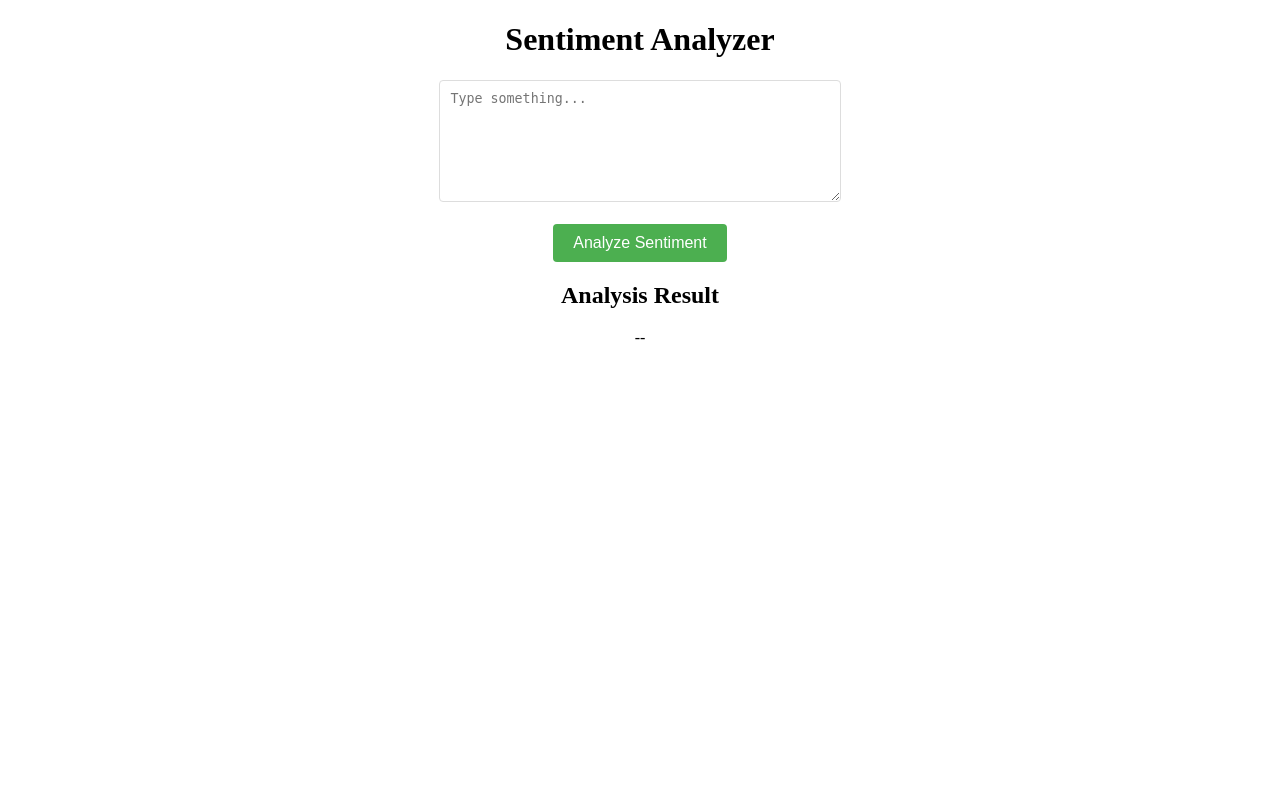
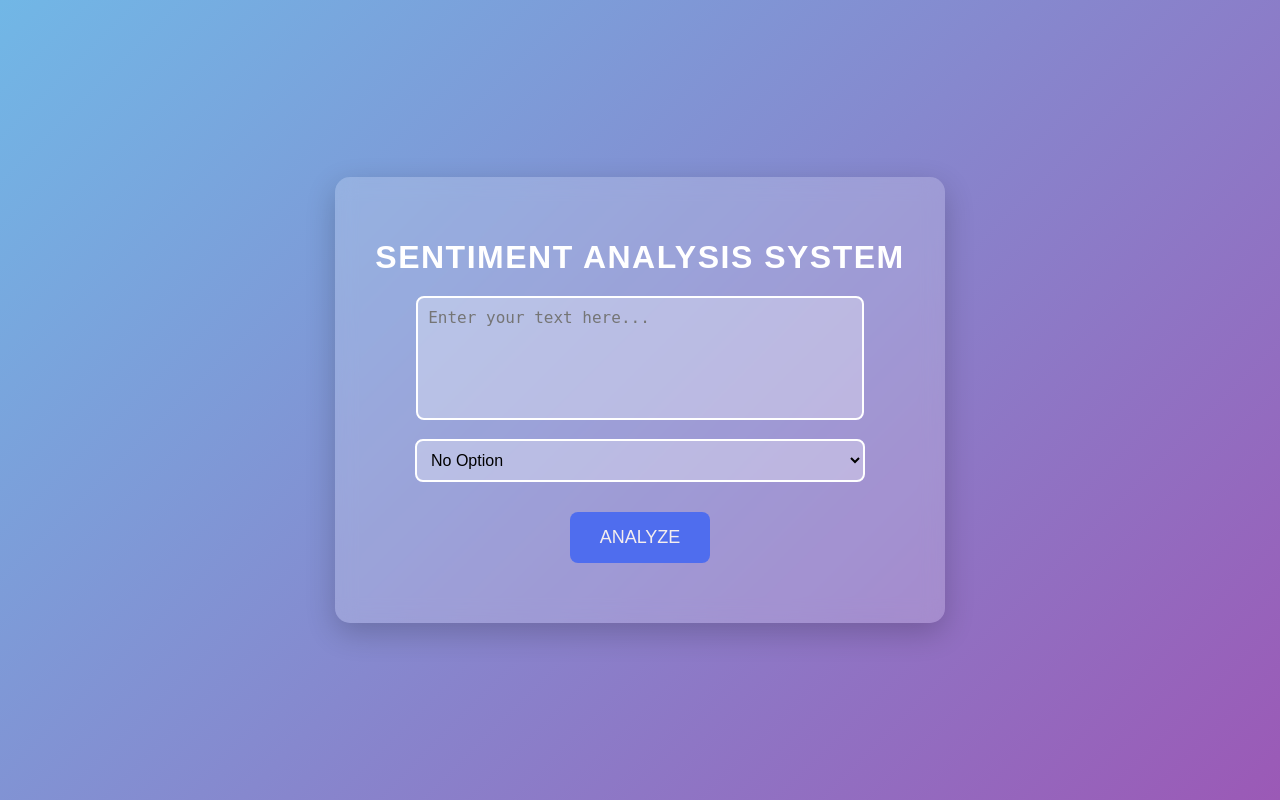
Before and after one commit to Vinu-AD/Sentiment-Analysis, a Flask app: page / in a window 1280 px wide. Run offline with Flask 3, Linux system fonts and the light colour scheme.

Commit message:
feat!: added language translation and UI changed

```diff
--- a/app.py
+++ b/app.py
@@ -7,73 +7,60 @@ app = Flask(__name__)
 translator = Translator()
 
 def detect_language(text):
-    """Detect the language of the given text."""
     try:
         return detect(text)
     except Exception as e:
-        print(f"Language detection error: {e}")  # Log the error
         return 'unknown'
 
+def is_thanglish(text):
+    thanglish_keywords = ['naan', 'kadhal', 'sandhosham', 'perisu', 'magizhchi', 'vettri', 'azhudhu', 'kovam', 'kashtam', 'kavala']
+    return any(word in text.lower() for word in thanglish_keywords)
+
 def translate_to_english(text, src_lang):
-    """Translate text to English from its source language."""
     try:
         translated_text = translator.translate(text, src=src_lang, dest='en').text
         return translated_text
     except Exception as e:
-        print(f"Translation error: {e}")  # Log the error
+        return text
+
+def translate_to_target_language(text, target_lang):
+    try:
+        translated_text = translator.translate(text, dest=target_lang).text
+        return translated_text
+    except Exception as e:
         return text
 
 def analyze_sentiment(text):
-    """Analyze the sentiment of the text using TextBlob."""
     blob = TextBlob(text)
     return blob.sentiment.polarity
 
 def classify_sentiment(text, polarity):
-    """Classify the sentiment based on keywords or polarity score."""
-    happy_keywords = [
-        'sandhosham', 'jolly', 'happy', 'nalla', 'perisu', 'joy', 'enjoy', 'fun',
-        'pleased', 'excited', 'bright', 'cheerful', 'smile', 'sirippu', 'santosham',
-        'santosha', 'arathanai', 'magizhchi', 'vettri', 'win', 'great', 'chanceless',
-        'super', 'semma', 'better', 'nalla vela', 'thrilled', 'eager', 'nalama',
-        'enjoyment', 'delighted', 'achieve', 'power', 'enthusiastic', 'awesome',
-        'fantastic', 'satisfaction', 'success'
-    ]
+    happy_keywords = ['sandhosham', 'happy', 'joy', 'cheerful', 'smile', 'santosham', 'magizhchi', 'vettri', 'win', 'super']
+    sad_keywords = ['kashtam', 'sad', 'pain', 'unhappy', 'disappointed', 'gloomy', 'hurt', 'depressed', 'cry', 'loss']
+    neutral_keywords = ['normal', 'okay', 'average', 'steady', 'chill', 'fine', 'neutral']
 
-    sad_keywords = [
-        'kashtam', 'kastama', 'kavala', 'kavalaya', 'kadupu', 'kevalama', 'kadupa',
-        'eruchal', 'eruchala', 'sad', 'varale', 'sogam', 'pain', 'unhappy', 'disappointed',
-        'blue', 'dull', 'gloomy', 'hurt', 'frustrated', 'verupu', 'verupa', 'aluthom',
-        'thavani', 'azha', 'aavum', 'kavani', 'dislike', 'depressed', 'failure', 'loss',
-        'cry', 'loser', 'waste', 'tension', 'problem', 'issue', 'stress', 'karpu',
-        'valikuthu', 'throat choke', 'crying', 'betrayed'
-    ]
+    lower_text = text.lower()
+    sentiment = "neutral"
+    emoji = "😐"
 
-    neutral_keywords = [
-        'normal', 'paravala', 'pathukalam', 'okay', 'average', 'steady', 'chill',
-        'regular', 'nothing special', 'nallavela', 'ok', 'ippodhiku', 'so-so',
-        'medium', 'neutral', 'moderate', 'acceptable', 'nothing much', 'usual',
-        'balanced', 'neither', 'idhellam sari', 'middle', 'manam iruka', 'fine',
-        'decent', 'middle-ground', 'undecided', 'stable', 'normalcy'
-    ]
+    if any(word in lower_text for word in happy_keywords):
+        sentiment = "happy"
+        emoji = "😊"
+    elif any(word in lower_text for word in sad_keywords):
+        sentiment = "sad"
+        emoji = "😢"
+    elif any(word in lower_text for word in neutral_keywords):
+        sentiment = "neutral"
+        emoji = "😐"
+    else:
+        if polarity > 0:
+            sentiment = "happy"
+            emoji = "😊"
+        elif polarity < 0:
+            sentiment = "sad"
+            emoji = "😢"
 
-    # Lowercase the text for easier keyword matching
-    lower_text = text.lower()
-
-    # Check for keywords first, then fallback to polarity
-    if any(word in lower_text for word in happy_keywords):
-        return "happy"
-    elif any(word in lower_text for word in sad_keywords):
-        return "sad"
-    elif any(word in lower_text for word in neutral_keywords):
-        return "neutral"
-    else:
-        # Use polarity for fallback classification
-        if polarity > 0:
-            return "happy"
-        elif polarity < 0:
-            return "sad"
-        else:
-            return "neutral"
+    return sentiment, emoji
 
 @app.route('/')
 def home():
@@ -83,28 +70,34 @@ def home():
 def analyze():
     data = request.json
     text = data.get('text')
+    display_language = data.get('display_language', 'en')
 
     if not text:
         return jsonify({'error': 'No text provided'}), 400
 
-    # Detect the language of the text
     lang = detect_language(text)
 
-    # Translate the text to English if it's not already in English
-    if lang != 'en':
+    if is_thanglish(text):
+        translated_text = translate_to_english(text, 'ta')
+    elif lang != 'en':
         translated_text = translate_to_english(text, lang)
     else:
         translated_text = text
 
-    # Analyze sentiment of the translated text
     polarity = analyze_sentiment(translated_text)
+    sentiment, emoji = classify_sentiment(translated_text, polarity)
 
-    # Classify the sentiment based on both keywords and polarity
-    sentiment = classify_sentiment(translated_text, polarity)
+    if display_language != 'no_option':
+        translated_sentiment = translate_to_target_language(sentiment, display_language)
+        translated_original_text = translate_to_target_language(translated_text, display_language)
+    else:
+        translated_sentiment = sentiment
+        translated_original_text = None
 
     return jsonify({
-        'sentiment': sentiment,
-        'translated_text': translated_text,
+        'sentiment': translated_sentiment,
+        'emoji': emoji,
+        'translated_text': translated_original_text,
         'original_language': lang
     })
 
--- a/static/styles.css
+++ b/static/styles.css
@@ -1,41 +1,86 @@
 body {
-    text-align: center;
+    background: linear-gradient(135deg, #71b7e6, #9b59b6);
+    font-family: 'Arial', sans-serif;
+    display: flex;
+    justify-content: center;
+    align-items: center;
+    height: 100vh;
+    margin: 0;
+    color: #fff;
 }
 
-.text-area {
-    width: 30%;
-    height: 100px;
-    padding: 10px;
-    border: 1px solid #ddd;
-    border-radius: 4px;
+.container {
+    text-align: center;
+    background: rgba(255, 255, 255, 0.193);
+    padding: 40px;
+    border-radius: 15px;
+    box-shadow: 0 10px 30px rgba(0, 0, 0, 0.2);
+    animation: fadeIn 1.2s ease-in-out;
+    backdrop-filter: blur(10px);
 }
 
-.btn-analyze {
-    padding: 10px 20px;
-    font-size: 16px;
-    border: none;
-    background-color: #4CAF50;
-    color: white;
-    cursor: pointer;
-    border-radius: 4px;
+h1 {
+    font-size: 2em;
+    font-family: Arial, Helvetica, sans-serif;
+    margin-bottom: 20px;
+    text-transform: uppercase;
+    letter-spacing: 1.5px;
+    color: #ffffff;
 }
 
-.btn-analyze:hover {
-    background-color: #21d82a;
+textarea {
+    width: 80%;
+    height: 100px;
+    margin-bottom: 15px;
+    border: 2px solid #ffffff;
+    border-radius: 8px;
+    padding: 10px;
+    font-size: 16px;
+    background-color: rgba(255, 255, 255, 0.3);
+    color: #000000;
+    resize: none;
 }
 
-.table-container {
-    text-align: center;
+select {
+    width: 85%;
+    padding: 10px;
+    margin-bottom: 20px;
+    border: 2px solid #ffffff;
+    border-radius: 8px;
+    background-color: rgba(255, 255, 255, 0.3);
+    color: #000000;
+    font-size: 16px;
 }
 
-table {
-    margin: 0 auto;
-    border-collapse: collapse;
-    width: 20%;
+button {
+    background-color: #4f6dee;
+    color: rgb(245, 238, 238);
+    border: none;
+    padding: 15px 30px;
+    border-radius: 8px;
+    cursor: pointer;
+    font-size: 18px;
+    transition: all 0.3s;
+    text-transform: uppercase;
+    margin-top: 10px;
 }
 
-table td {
-    padding: 10px;
-    width: 30%;
-    border: 2px solid #ddd;
+button:hover {
+    background-color: #0e0ed5;
 }
+
+.results {
+    margin-top: 20px;
+    font-size: 18px;
+    color: #fff;
+}
+
+@keyframes fadeIn {
+    from {
+        opacity: 0;
+    }
+
+    to {
+        opacity: 1;
+    }
+}
--- a/templates/index.html
+++ b/templates/index.html
@@ -1,57 +1,69 @@
 <!DOCTYPE html>
 <html lang="en">
+
 <head>
     <meta charset="UTF-8">
     <meta name="viewport" content="width=device-width, initial-scale=1.0">
     <title>Sentiment Analysis</title>
     <link rel="stylesheet" href="{{ url_for('static', filename='styles.css') }}">
-</head>
-<body>
-    <div class="container">
-        <h1>Sentiment Analyzer</h1>
-        <!-- <p class="subtitle">Analyze the sentiment of your text in real-time</p> -->
-        <div class="input-box">
-            <textarea id="text-area" class="text-area" placeholder="Type something..."></textarea>
-        </div>
-        <br>
-        <button class="btn-analyze" onclick="analyzeText()">Analyze Sentiment</button>
-        <div id="result-container" class="result-container">
-            <div class="result-box">
-                <h2>Analysis Result</h2>
-                <p id="result">--</p>
-            </div>
-        </div>
-    </div>
+    <script>
+        async function analyzeSentiment() {
+            const text = document.getElementById('inputText').value;
+            const displayLanguage = document.getElementById('languageSelect').value;
 
-    <script>
-        async function analyzeText() {
-            const text = document.getElementById('text-area').value;
-            const resultElement = document.getElementById('result');
-            console.log("Sending text for analysis:", text);
+            if (!text) {
+                alert("Please enter some text.");
+                return;
+            }
 
-            resultElement.innerText = "Analyzing..."; // Feedback while waiting for response
+            const response = await fetch('/analyze', {
+                method: 'POST',
+                headers: {
+                    'Content-Type': 'application/json',
+                },
+                body: JSON.stringify({ text: text, display_language: displayLanguage }),
+            });
 
-            try {
-                const response = await fetch('/analyze', {
-                    method: 'POST',
-                    headers: {
-                        'Content-Type': 'application/json'
-                    },
-                    body: JSON.stringify({ text: text })
-                });
+            const result = await response.json();
 
-                if (!response.ok) {
-                    throw new Error(`HTTP error! Status: ${response.status}`);
-                }
+            if (result.error) {
+                alert(result.error);
+                return;
+            }
 
-                const data = await response.json();
-                console.log("Received response:", data);
-                resultElement.innerText = data.sentiment;
-            } catch (error) {
-                console.error("Error during analysis:", error);
-                resultElement.innerText = "Error";
+            document.getElementById('resultSentiment').innerText = Sentiment: ${ result.sentiment };
+            document.getElementById('resultEmoji').innerText = Emoji: ${ result.emoji };
+            if (result.translated_text !== null) {
+                document.getElementById('resultTranslation').innerText = Translated Text: ${ result.translated_text };
+            } else {
+                document.getElementById('resultTranslation').innerText = '';
             }
         }
     </script>
+</head>
+
+<body>
+    <div class="container">
+        <h1>Sentiment Analysis System</h1>
+        <textarea id="inputText" placeholder="Enter your text here..." title="Enter your text here"></textarea>
+        <select id="languageSelect" title="Select your language">
+            <option value="no_option">No Option</option>
+            <option value="en">English</option>
+            <option value="ta">Tamil</option>
+            <option value="te">Telugu</option>
+            <option value="hi">Hindi</option>
+            <option value="ml">Malayalam</option>
+            <option value="es">Spanish</option>
+            <option value="fr">French</option>
+            <option value="de">German</option>
+        </select>
+        <button onclick="analyzeSentiment()">Analyze</button>
+        <div class="results">
+            <p id="resultSentiment"></p>
+            <p id="resultEmoji"></p>
+            <p id="resultTranslation"></p>
+        </div>
+    </div>
 </body>
+
 </html>
```
